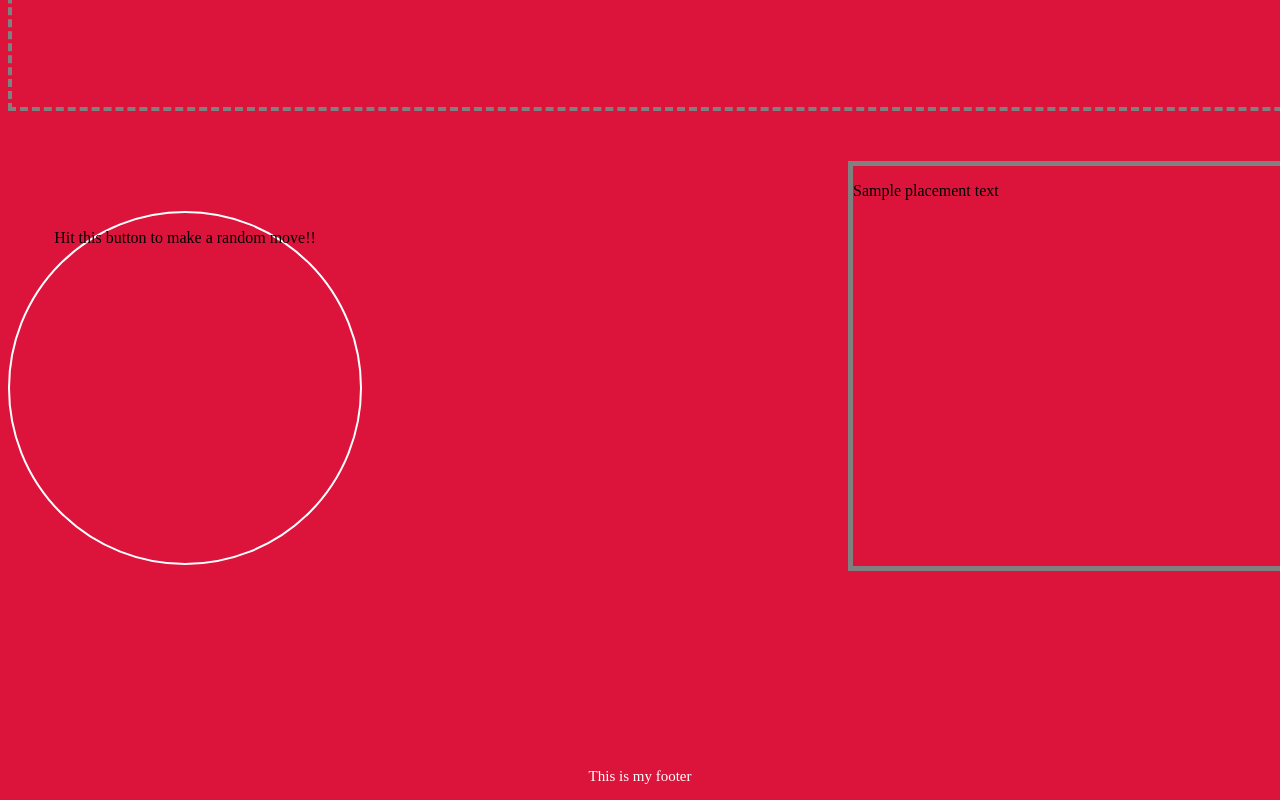
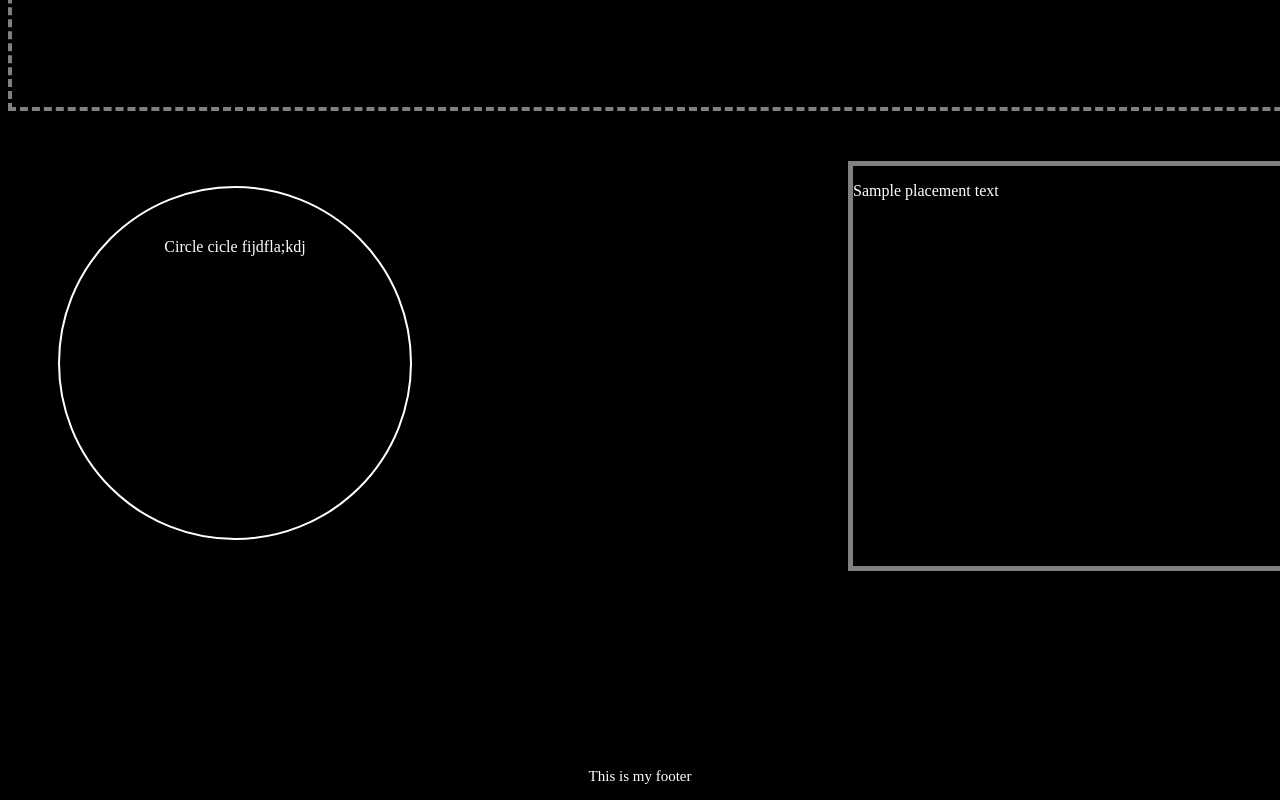
Before and after one commit to caraclarke/project-one, a plain HTML site: page index.html in a window 1280 px wide. Shown: the part 755-1555 px from the top of the page. Drawn offline with Linux system fonts and the light colour scheme.

Commit message:
pre-pages creation

```diff
--- a/index.html
+++ b/index.html
@@ -29,7 +29,7 @@
         </div>
 
         <div class="randomPlay"> <!-- will make a random move within specified game -->
-          <p>Hit this button to make a random move!!</p>
+          Circle cicle fijdfla;kdj
         </div>
 
         <div class="playerHistory">
--- a/style.css
+++ b/style.css
@@ -1,5 +1,6 @@
 body {
-  background-color: #DC143C;
+  background-color: #000;
+  color: #fff;
 }
 
 #header {
@@ -63,12 +64,14 @@ body {
 .randomPlay {
   border-radius: 50%;
   width: 350px;
-  height: 350px;
+  height: 300px;
   border: 2px solid #fff;
   float: left;
-  margin-top: 400px;
+  margin-top: 375px;
+  margin-left: 50px;
   z-index: 3;
   text-align: center;
+  padding-top: 50px;
 }
 
 .playerHistory {
```
